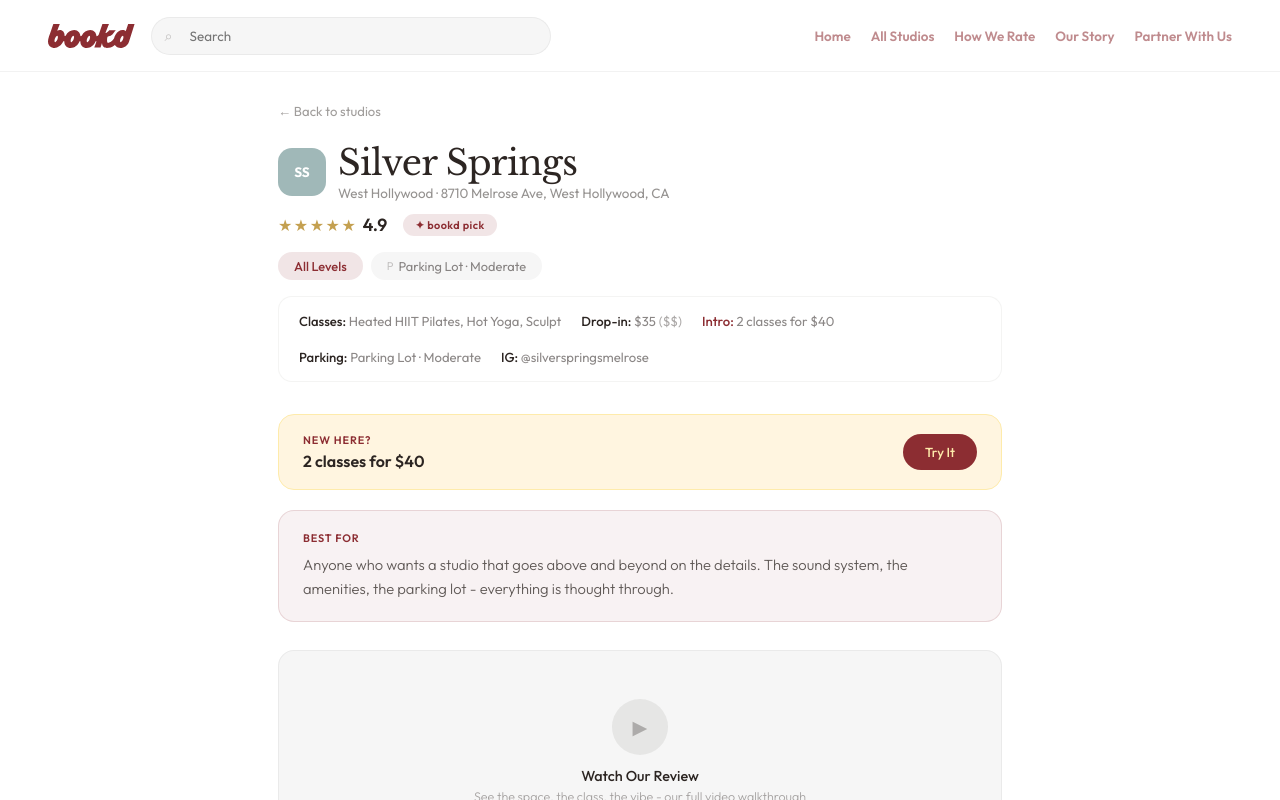
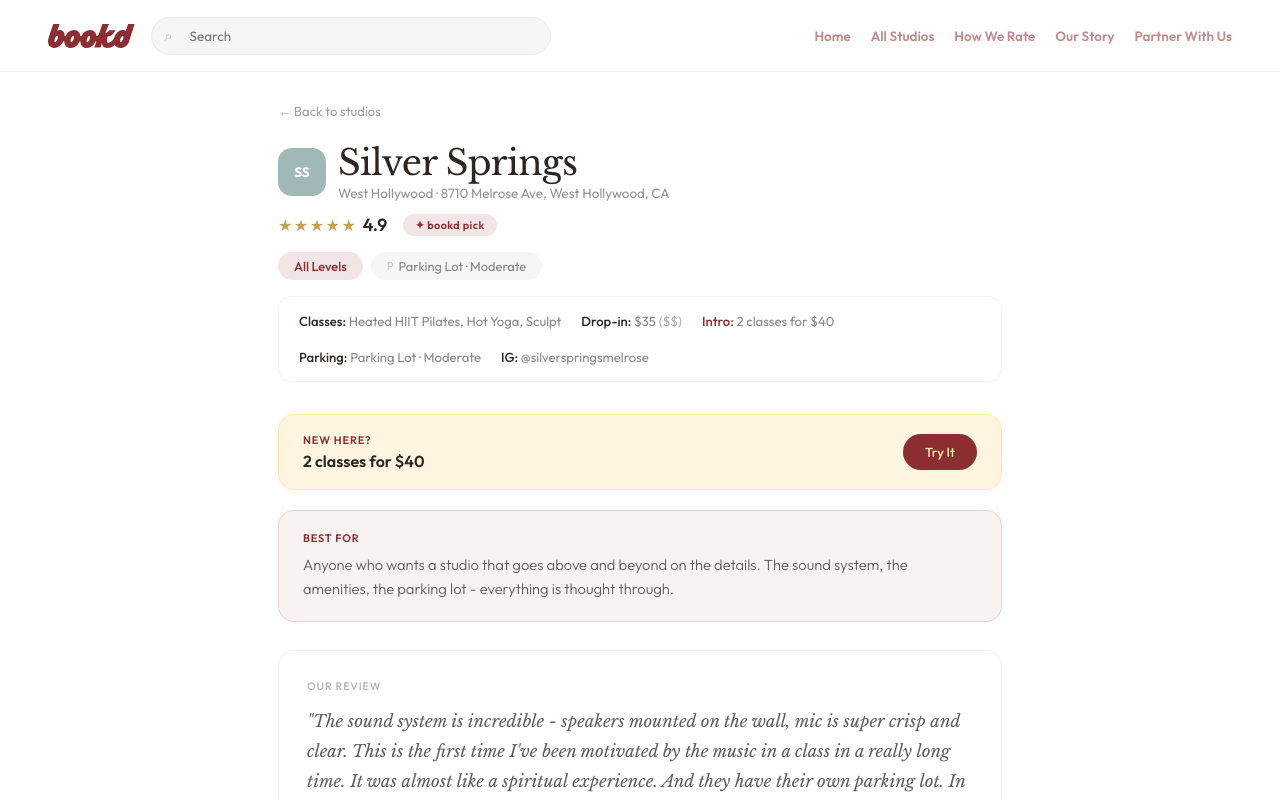
Before and after one commit to bookdwithus-coder/bookd, a React (Vite) app: page / in a window 1280 px wide. Both pictures are taken after a click on the element 298 px from the left and 1088 px from the top of the page. Shown: the top 800 px of the page. Built offline with nearby package versions, Linux system fonts and the light colour scheme.

Commit message:
TikTok embed with review layout

```diff
--- a/src/App.jsx
+++ b/src/App.jsx
@@ -352,7 +352,7 @@
       vibe: "High energy, music is bumping, and the infrared lighting creates this immersive environment that makes you forget everything else. The combination of the heat, the lights, and the sound system turns it into more of an experience than just a workout. They have multiple locations across LA - Studio City, Brentwood, West Hollywood, and Westlake Village - so you can find one near you.",
       knowBeforeYouGo: "Drop-in is $50. The first timers special is incredible - 3 classes for $50 (buy 1 get 2 free, expires in 14 days). Drink plenty of water before class. Seriously. The mixture of weights, cardio, and infrared heat can be overwhelming on the body if you're not hydrated. Parking is street parking which is usually fine, but avoid Sunday mornings if you can - the farmers market makes it stressful to find a spot and book a class."
     },
-    videoId: null, color: "#D0B8B8",
+    videoId: null, tiktokId: "7559434773093977375", color: "#D0B8B8",
   },
 ];
 
@@ -596,7 +596,7 @@
         <span onClick={()=>{navigate("about");setMobileMenu(false);}} style={{cursor:"pointer",padding:"8px 0"}}>Our Story</span>
         <span onClick={()=>{navigate("partner");setMobileMenu(false);}} style={{cursor:"pointer",padding:"8px 0"}}>Partner With Us</span>
       </div>}
-      <style>{`@media(max-width:640px){.nd{display:none!important}.nm{display:flex!important}.nav-search{max-width:200px!important}}`}</style>
+      <style>{`@media(max-width:640px){.nd{display:none!important}.nm{display:flex!important}.nav-search{max-width:200px!important}.review-video-row{flex-direction:column!important;align-items:center!important}.review-video-row iframe{width:100%!important;max-width:325px!important}}`}</style>
     </nav>
   );
 }
@@ -1074,12 +1074,41 @@
     {/* Photo Gallery */}
     {s.gallery && s.gallery.length > 0 && <GalleryCarousel gallery={s.gallery} studioName={s.name} studioColor={s.color} />}
 
-    {/* Video placeholder */}
-    <div style={{background:"rgba(44,37,34,0.04)",borderRadius:16,padding:"48px 20px",textAlign:"center",marginBottom:28,border:"1px solid rgba(44,37,34,0.06)"}}>
-      <div style={{width:56,height:56,borderRadius:"50%",background:"rgba(44,37,34,0.08)",display:"flex",alignItems:"center",justifyContent:"center",margin:"0 auto 12px",fontSize:"1.2rem",color:"rgba(44,37,34,0.3)"}}>▶</div>
-      <div style={{fontSize:"0.9rem",fontWeight:500,marginBottom:4}}>Watch Our Review</div>
-      <div style={{fontSize:"0.78rem",color:"rgba(44,37,34,0.4)",fontWeight:300}}>See the space, the class, the vibe - our full video walkthrough</div>
-    </div>
+    {/* TikTok Video + Our Review */}
+    {s.tiktokId ? (
+      <div style={{marginBottom:28}}>
+        <div style={{fontSize:"0.68rem",textTransform:"uppercase",letterSpacing:"0.08em",color:"rgba(44,37,34,0.35)",fontWeight:500,marginBottom:14}}>our review</div>
+        <div style={{display:"flex",gap:24,alignItems:"flex-start"}} className="review-video-row">
+          <div style={{flexShrink:0}}>
+            <iframe src={`https://www.tiktok.com/embed/v2/${s.tiktokId}`} style={{width:280,height:500,border:"none",borderRadius:16}} allowFullScreen />
+          </div>
+          <div style={{flex:1,paddingTop:8}}>
+            <div style={{display:"flex",alignItems:"center",gap:8,marginBottom:14}}>
+              <div style={{width:28,height:28,borderRadius:"50%",background:BRAND.red,display:"flex",alignItems:"center",justifyContent:"center",fontSize:"0.55rem",color:"#FEEBAB",fontWeight:700}}>b</div>
+              <div>
+                <span style={{fontSize:"0.82rem",fontWeight:500}}>Sydney & Sam</span>
+                <span style={{fontSize:"0.72rem",color:"rgba(44,37,34,0.4)",marginLeft:6}}>bookd review</span>
+              </div>
+            </div>
+            <div style={{fontSize:"1.05rem",lineHeight:1.8,color:"rgba(44,37,34,0.65)",fontWeight:300,fontFamily:"'Libre Baskerville',Georgia,serif",fontStyle:"italic"}}>
+              "{s.heroReview}"
+            </div>
+          </div>
+        </div>
+      </div>
+    ) : (
+      <div style={{background:"#fff",borderRadius:16,padding:"28px 28px",border:"1px solid rgba(44,37,34,0.05)",marginBottom:28}}>
+        <div style={{fontSize:"0.68rem",textTransform:"uppercase",letterSpacing:"0.08em",color:"rgba(44,37,34,0.35)",fontWeight:500,marginBottom:14}}>Our Review</div>
+        <div style={{fontSize:"1.05rem",lineHeight:1.8,color:"rgba(44,37,34,0.75)",fontStyle:"italic",fontWeight:300,marginBottom:16,fontFamily:"'Libre Baskerville',Georgia,serif"}}>
+          "{s.heroReview}"
+        </div>
+        <div style={{display:"flex",alignItems:"center",gap:8}}>
+          <div style={{width:28,height:28,borderRadius:"50%",background:BRAND.red,display:"flex",alignItems:"center",justifyContent:"center",fontSize:"0.55rem",color:"#FEEBAB",fontWeight:700}}>b</div>
+          <span style={{fontSize:"0.82rem",fontWeight:500}}>Sydney & Sam</span>
+          <span style={{fontSize:"0.72rem",color:"rgba(44,37,34,0.4)"}}>bookd review</span>
+        </div>
+      </div>
+    )}
 
     {/* Good to Know */}
     {s.goodToKnow && s.goodToKnow.length > 0 && (
@@ -1098,19 +1127,6 @@
         </div>
       </div>
     )}
-
-    {/* Hero review */}
-    <div style={{background:"#fff",borderRadius:16,padding:"28px 28px",border:"1px solid rgba(44,37,34,0.05)",marginBottom:28}}>
-      <div style={{fontSize:"0.68rem",textTransform:"uppercase",letterSpacing:"0.08em",color:"rgba(44,37,34,0.35)",fontWeight:500,marginBottom:14}}>Our Review</div>
-      <div style={{fontSize:"1.05rem",lineHeight:1.8,color:"rgba(44,37,34,0.75)",fontStyle:"italic",fontWeight:300,marginBottom:16,fontFamily:"'Libre Baskerville',Georgia,serif"}}>
-        "{s.heroReview}"
-      </div>
-      <div style={{display:"flex",alignItems:"center",gap:8}}>
-        <div style={{width:28,height:28,borderRadius:"50%",background:BRAND.red,display:"flex",alignItems:"center",justifyContent:"center",fontSize:"0.55rem",color:"#FEEBAB",fontWeight:700}}>b</div>
-        <span style={{fontSize:"0.82rem",fontWeight:500}}>Sydney & Sam</span>
-        <span style={{fontSize:"0.72rem",color:BRAND.textLight}}>bookd review</span>
-      </div>
-    </div>
 
     {/* Detailed sub-ratings */}
     <div style={{background:"#fff",borderRadius:16,padding:"24px 28px",border:"1px solid rgba(44,37,34,0.05)",marginBottom:28}}>
```
